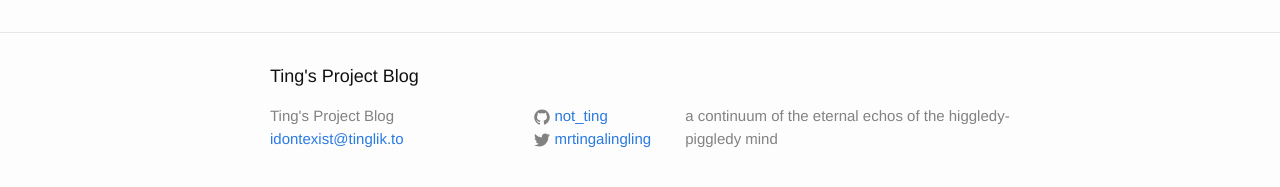
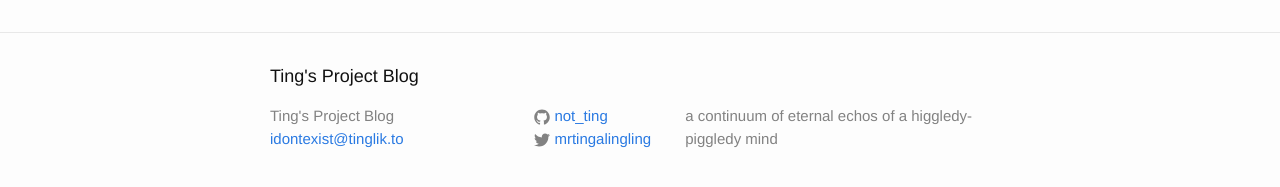
Before and after one commit to mrtingalingling/mrtingalingling.github.io, a Jekyll site: the page built from about.md, in a window 1280 px wide. Shown: the part 279-466 px from the top of the page. Built offline with Jekyll 4.4.1, drawn with Linux system fonts in a browser that asks for light colours.

Commit message:
Update _config.yml

```diff
--- a/_config.yml
+++ b/_config.yml
@@ -9,7 +9,7 @@
 title: Ting's Project Blog
 email: idontexist@tinglik.to
 description: > # this means to ignore newlines until "baseurl:"
-  a continuum of the eternal echos of the higgledy-piggledy mind
+  a continuum of eternal echos of a higgledy-piggledy mind
 baseurl: "" # the subpath of your site, e.g. /blog
 url: "https://www.tinglik.to" # the base hostname & protocol for your site
 twitter_username: mrtingalingling
```
